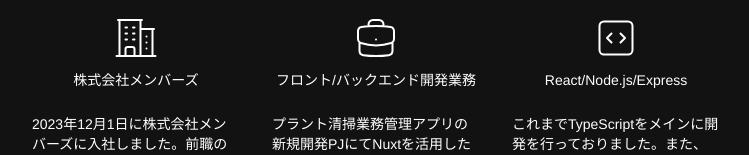
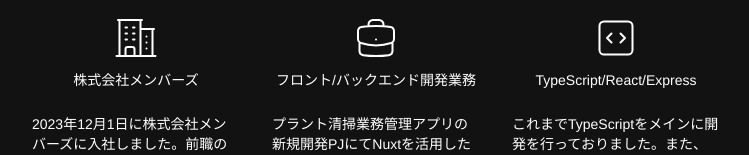
Before and after one commit to aauuxyxy/daiji-katou, a Next.js app: page /components/About in a window 1280 px wide. Shown: the part 402-557 px from the top of the page, without its empty margins (264-1013 px from the left). Built offline with nearby package versions, Linux system fonts and the light colour scheme.

Commit message:
利用技術更新

```diff
--- a/src/pages/components/About.tsx
+++ b/src/pages/components/About.tsx
@@ -24,7 +24,7 @@ const About = () => {
     },
     {
       label: '利用技術',
-      value: 'React/Node.js/Express',
+      value: 'TypeScript/React/Express',
       svg: 'M14.25 9.75L16.5 12l-2.25 2.25m-4.5 0L7.5 12l2.25-2.25M6 20.25h12A2.25 2.25 0 0020.25 18V6A2.25 2.25 0 0018 3.75H6A2.25 2.25 0 003.75 6v12A2.25 2.25 0 006 20.25z',
       description:
         'これまでTypeScriptをメインに開発を行っておりました。また、フロントエンドでは主にReactやNext.js、バックエンドではExpressを主として活用しておりました。',
```
